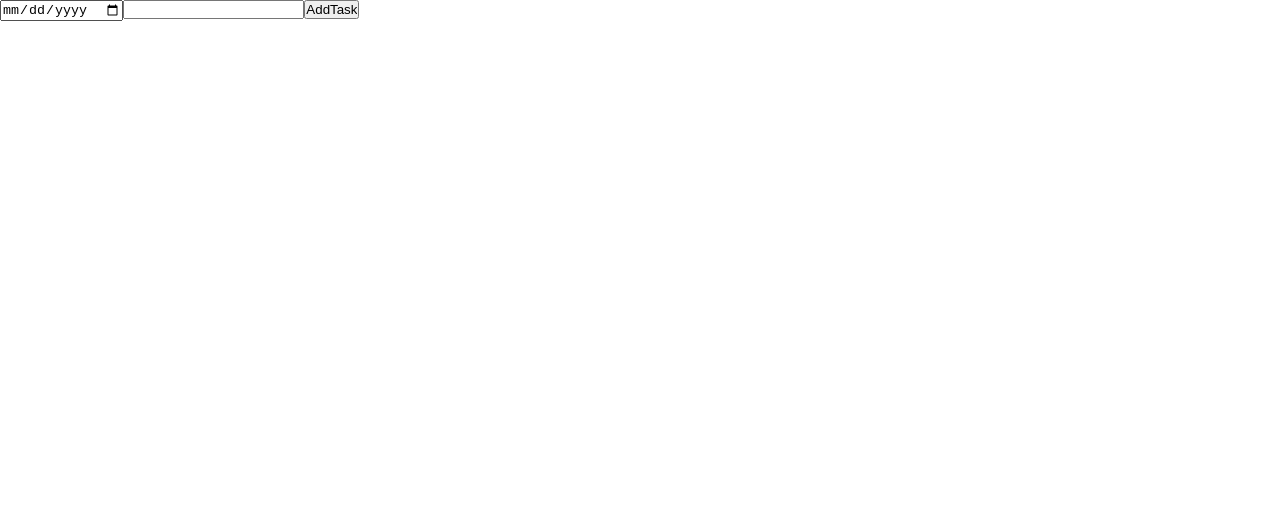
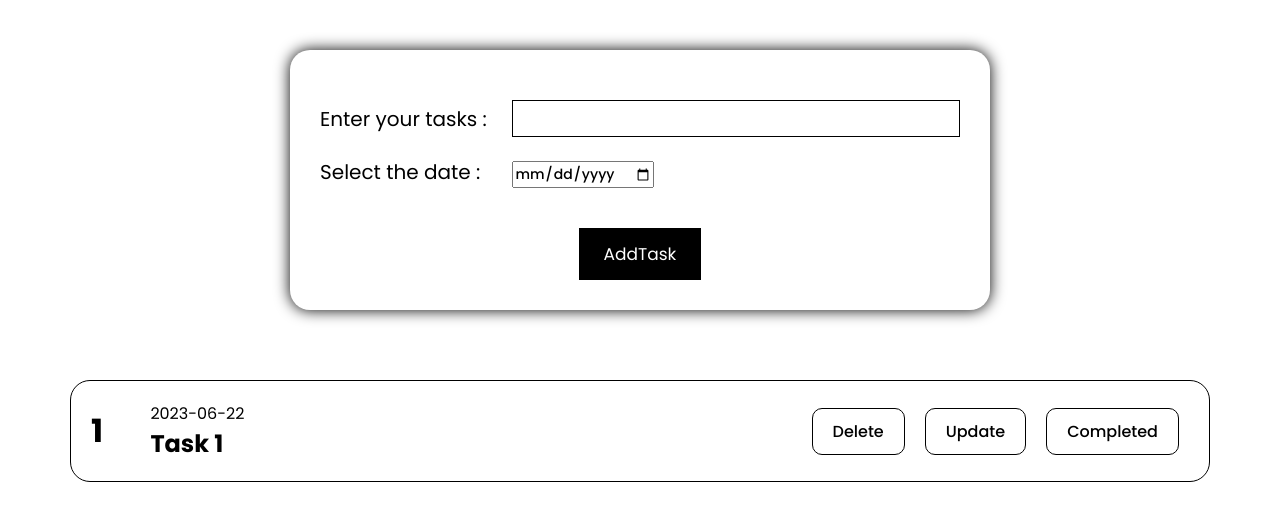
Before and after one commit to yashguard/Project-Todolist-Redux, a React (Create React App) app: page / in a window 1280 px wide. Shown: the top 520 px of the page. Built offline with nearby package versions, Linux system fonts and the light colour scheme; data requests are answered from the project's data file.

Commit message:
Lists display

```diff
--- a/db.json
+++ b/db.json
@@ -4,16 +4,6 @@
       "date": "2023-06-22",
       "TaskName": "Task 1",
       "id": 1
-    },
-    {
-      "date": "2023-06-23",
-      "TaskName": "Task 2",
-      "id": 2
-    },
-    {
-      "date": "2023-06-21",
-      "TaskName": "Task 0",
-      "id": 3
     }
   ]
 }
--- a/src/App.css
+++ b/src/App.css
@@ -1,5 +1,117 @@
+@import url('https://fonts.googleapis.com/css2?family=Poppins:ital,wght@0,100;0,200;0,300;0,400;0,500;0,600;0,700;0,800;0,900;1,100;1,200;1,300;1,400;1,500;1,600;1,700;1,800;1,900&display=swap');
+
 * {
   padding: 0;
   margin: 0;
   box-sizing: border-box;
+  transition: all 0.5s;
+  font-family: 'Poppins', sans-serif;
 }
+
+.row {
+  display: flex;
+  align-items: center;
+  justify-content: space-between;
+}
+
+.main-box {
+  display: flex;
+  flex-direction: column;
+  align-items: center;
+}
+
+/* input task and date */
+.box {
+  padding: 50px;
+  display: flex;
+  justify-content: center;
+}
+
+.box form {
+  width: 700px;
+  height: fit-content;
+  box-shadow: 0px 0px 15px black;
+  padding: 30px 30px 10px;
+  border-radius: 20px;
+}
+
+.box form .addTask {
+  display: block;
+  margin: 20px 0;
+  border: 1px solid rgba(0, 0, 0, 0.4);
+  outline: none;
+  background-color: transparent;
+  color: black;
+  width: 70%;
+  padding: 5px 0;
+  padding-left: 10px;
+  font-size: 16px;
+  font-weight: 500;
+}
+
+.box form .addTask:focus {
+  border-color: black;
+}
+
+.box form .date {
+  display: inline-block;
+  margin-left: 32px;
+  font-size: 14px;
+  font-weight: 500;
+}
+
+.box form .submit {
+  margin: 40px auto 20px;
+  display: block;
+  background-color: black;
+  border: 1px solid black;
+  padding: 12px 24px;
+  color: white;
+  font-size: 17px;
+  font-weight: 400;
+  cursor: pointer;
+  position: relative;
+}
+
+.box form .submit:hover {
+  background-color: white;
+  color: black;
+}
+
+.box form label {
+  color: black;
+  font-size: 20px;
+  font-weight: 400;
+  display: inline-block;
+}
+
+
+/* list box */
+.listBox {
+  width: 1140px;
+  padding: 20px;
+  background-color: white;
+  border: 1px solid black;
+  border-radius: 20px;
+  margin: 20px 0;
+}
+
+.listBox .content {
+  width: 55%;
+}
+
+.listBox button {
+  border-radius: 10px;
+  margin: 0 10px;
+  padding: 10px 20px;
+  font-size: 16px;
+  font-weight: 500;
+  background-color: white;
+  border: 1px solid black;
+  cursor: pointer;
+}
+
+.listBox button:hover {
+  background-color: black;
+  color: white;
+}
--- /dev/null
+++ b/src/Components/List.jsx
@@ -0,0 +1,29 @@
+import React from "react";
+
+const List = (props) => {
+  let { date, TaskName, id } = props.listItems;
+  return (
+    <div>
+      <div className="listBox">
+        <div className="row">
+          <div className="id">
+            <h1>{id}</h1>
+          </div>
+          <div className="content">
+            <span>{date}</span>
+            <h2>{TaskName}</h2>
+          </div>
+          <div className="buttons">
+            <div className="row">
+              <button>Delete</button>
+              <button>Update</button>
+              <button>Completed</button>
+            </div>
+          </div>
+        </div>
+      </div>
+    </div>
+  );
+};
+
+export default List;
--- a/src/Components/Main.jsx
+++ b/src/Components/Main.jsx
@@ -2,38 +2,68 @@ import axios from "axios";
 import React, { useEffect, useState } from "react";
 import { useDispatch, useSelector } from "react-redux";
 import { Add } from "../Redux/Action";
+import List from "./List";
 
 const Main = () => {
   const DispatchData = useDispatch();
-  let [date, setDate] = useState();
-  let [taskname, setTaskName] = useState();
+  let [date, setDate] = useState("");
+  let [taskname, setTaskName] = useState("");
   const GetData = () => {
     axios
       .get(`http://localhost:3001/list`)
-      .then((response) => DispatchData(Add(response.data)))
+      .then((response) => DispatchData(Add(response.data)));
   };
   const handletask = (e) => {
     e.preventDefault();
+    setDate("");
+    setTaskName("");
+    if (taskname === "") {
+      alert("Please enter the task");
+    } else if (date === "") {
+      alert("Please enter the date");
+    } else {
       axios.post(`http://localhost:3001/list`, {
         date: date,
         TaskName: taskname,
       });
-    GetData()
+      GetData();
+      alert("Task has been added");
+    }
   };
   useEffect(() => {
     GetData();
   }, []);
 
-  const prodata = useSelector((store)=>store.data)
-  console.log(prodata);
+  const prodata = useSelector((store) => store.data);
 
   return (
-    <div>
+    <div className="main-box">
+      <div className="box">
         <form onSubmit={handletask}>
-        <input type="date" onChange={(e) => setDate(e.target.value)} />
-        <input type="text" onChange={(e) => setTaskName(e.target.value)} />
-        <input type="submit" value="AddTask" />
+          <div className="row">
+            <label>Enter your tasks :</label>
+            <input
+              className="addTask"
+              autoFocus
+              type="text"
+              value={taskname}
+              onChange={(e) => setTaskName(e.target.value)}
+            />
+          </div>
+          <label>Select the date :</label>
+          <input
+            className="date"
+            value={date}
+            type="date"
+            onChange={(e) => setDate(e.target.value)}
+          />
+          <br />
+          <input className="submit" type="submit" value="AddTask" />
         </form>
+      </div>
+      {prodata.map((ele, i) => (
+        <List key={i} listItems={ele} />
+      ))}
     </div>
   );
 };
```
Lines whose indentation alone changed are shown as unchanged.
